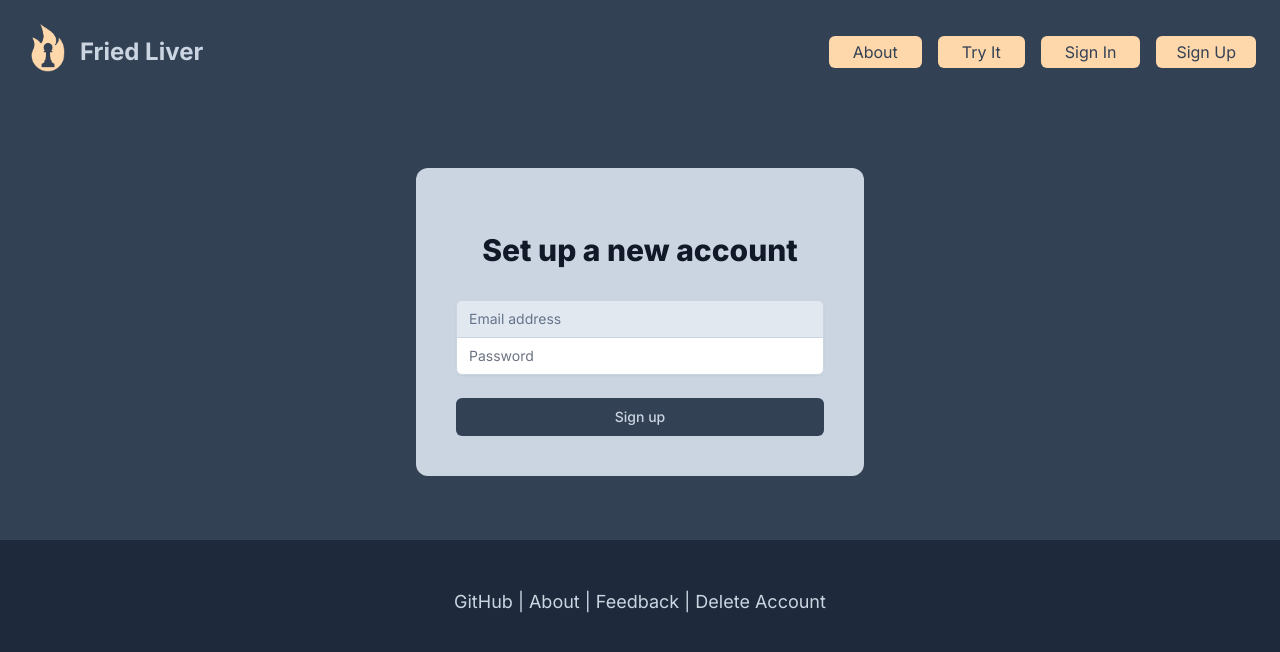
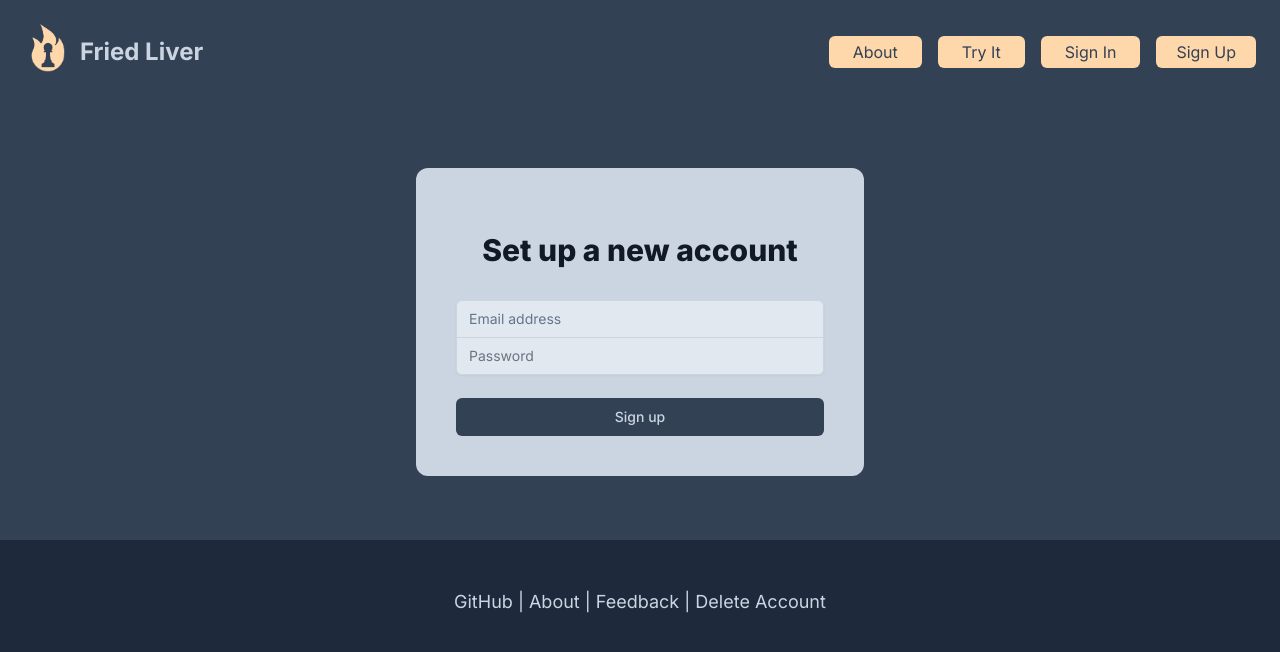
Before and after one commit to jackvandeleuv/memorize_openings, a Next.js app: page /signup in a window 1280 px wide. Shown: the top 652 px of the page. Built offline with nearby package versions, Linux system fonts and the light colour scheme; no server answers.

Commit message:
fix: tweak spacing and coloring

```diff
--- a/app/components/panels/DemoDeckPicker.tsx
+++ b/app/components/panels/DemoDeckPicker.tsx
@@ -55,7 +55,7 @@ const DeckPicker: React.FC<DeckPickerProps> = ({deckIdOptions, setDeckIdOptions,
                 <h2 className="mb-4 text-2xl font-semibold text-center text-slate-800">
                     Pick an opening
                 </h2>
-                <div className='bg-rose-400 text-slate-800 py-3 px-3 md:w-[50vh] my-2 sm:my-3 rounded-md text-md'>
+                <div className='bg-rose-400 text-slate-800 py-3 px-3 my-2 sm:my-3 rounded-md text-md'>
 					<a href='https://fried-liver.com/signup' className='underline hover:text-rose-300'>Sign up</a> for a free account to save your progress.
 				</div>
                 <div className="relative mb-2">
--- a/app/signup/page.tsx
+++ b/app/signup/page.tsx
@@ -72,7 +72,7 @@ const SignUp: React.FC = () => {
                 type="password"
                 autoComplete="current-password"
                 required
-                className="appearance-none rounded-none relative block w-full px-3 py-2 bg-2late-300 border border-slate-300 placeholder-gray-500 text-gray-900 rounded-b-md focus:outline-none focus:ring-slate-500 focus:border-slate-500 focus:z-10 sm:text-sm"
+                className="appearance-none rounded-none relative block w-full px-3 py-2 bg-2late-300 border bg-slate-200 border-slate-300 placeholder-gray-500 text-gray-900 rounded-b-md focus:outline-none focus:ring-slate-500 focus:border-slate-500 focus:z-10 sm:text-sm"
                 placeholder="Password"
                 value={password}
                 onChange={(e) => setPassword(e.target.value)}
```
